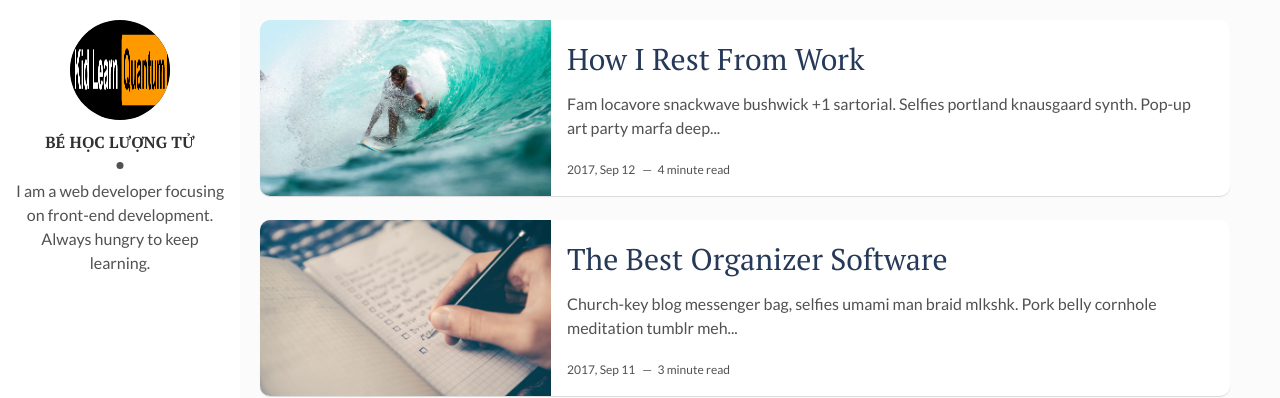
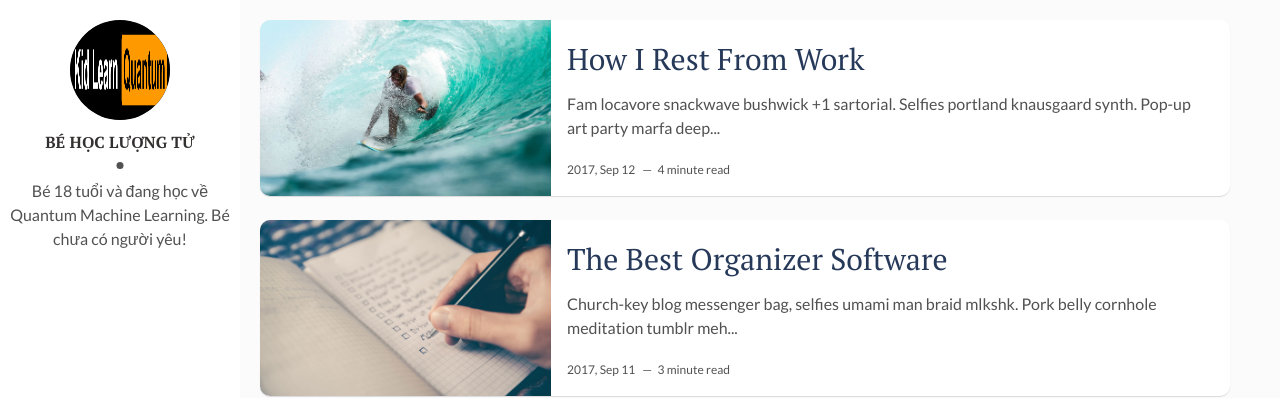
Before and after one commit to kidlearnquantum/kidlearnquantum.github.io, a Jekyll site: the page built from index.html, in a window 1280 px wide. Shown: the top 398 px of the page. Built offline with Jekyll 4.4.1, drawn with Linux system fonts in a browser that asks for light colours; the list of posts is cut into pages by our own code.

Commit message:
Update _config.yml

```diff
--- a/_config.yml
+++ b/_config.yml
@@ -1,8 +1,6 @@
-title: Hello, world! I'm David Freeman
+title: Bé Học Lượng Tử
 description: > # this means to ignore newlines until "baseurl:"
-  Write an awesome description for your new site here. You can edit this
-  line in _config.yml. It will appear in your document head meta (for
-  Google search results) and in your feed.xml site description.
+  Bé 18 tuổi và đang học về Quantum Machine Learning. Bé chưa có người yêu!
 permalink: ':title/'
 baseurl: "" # the subpath of your site, e.g. /blog  /flexible-jekyll
 url: "" # the base hostname & protocol for your site, e.g. http://example.com
@@ -11,15 +9,15 @@ site-twitter: #if your site has a twitter account, enter it here
 # Author Settings
 author: Bé Học Lượng Tử # add your name
 author-img: kid-learn-quantum.png # add your photo
-about-author: I am a web developer focusing on front-end development. Always hungry to keep learning. # add description
+about-author: Bé 18 tuổi và đang học về Quantum Machine Learning. Bé chưa có người yêu! # add description
 social-twitter: # add your Twitter handle
 social-facebook: # add your Facebook handle
-social-github: artemsheludko # add your Github handle
+social-github: kidlearnquantum # add your Github handle
 social-linkedin: # add your Linkedin handle
-social-email: # add your Email address
+social-email: kidlearn.quantum@gmail.com # add your Email address
 
 # Disqus
-discus-identifier: mr-brown # add your discus identifier
+discus-identifier: Phoebus # add your discus identifier
 
 # Tracker
 analytics: # Google Analytics
```
